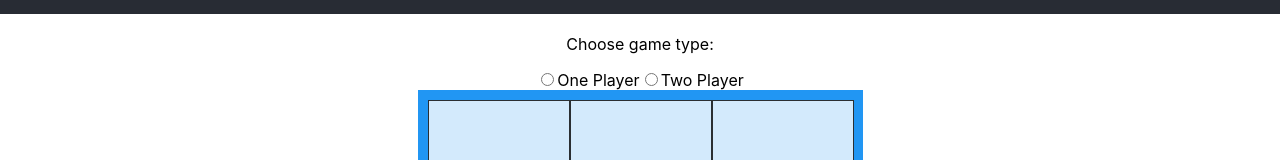
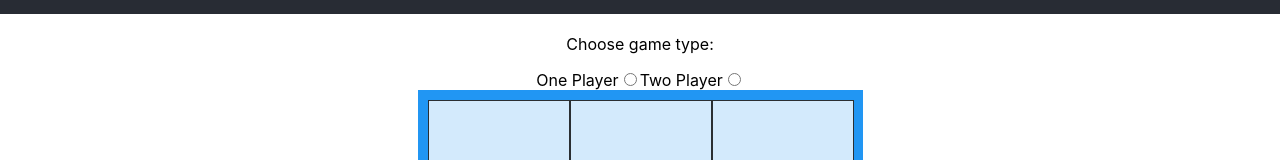
Before and after one commit to AVSheard/noughts-and-crosses, a React (Create React App) app: page / in a window 1280 px wide. Shown: the part 126-286 px from the top of the page. Built offline with nearby package versions, Linux system fonts and the light colour scheme.

Commit message:
AItoggle given functionality to change value of a boolean in enOfGameInfo

```diff
--- a/src/components/AIToggle.jsx
+++ b/src/components/AIToggle.jsx
@@ -1,23 +1,38 @@
 import React, { Component } from "react";
+import { observer } from "mobx-react";
+import { endOfGameInfo } from "../stores/endOfGameInfo";
 
-export default class AIToggle extends Component {
+export default observer(
+	class AIToggle extends Component {
+		handleClick = (bool) => {
+			endOfGameInfo.AIOn = bool;
+			console.log(endOfGameInfo.AIOn);
+		};
+
 		render() {
 			return (
 				<form>
 					<p>Choose game type:</p>
+					<label>One Player</label>
 					<input
 						type="radio"
 						id="onePlayer"
 						name="gameType"
-					value="onePlayer"></input>
-				<label for="onePlayer">One Player</label>
+						value="onePlayer"
+						onClick={() => {
+							this.handleClick(true);
+						}}></input>
+					<label>Two Player</label>
 					<input
 						type="radio"
 						id="twoPlayer"
 						name="gameType"
-					value="twoPlayer"></input>
-				<label for="twoPlayer">Two Player</label>
+						value="twoPlayer"
+						onClick={() => {
+							this.handleClick(false);
+						}}></input>
 				</form>
 			);
 		}
 	}
+);
--- a/src/stores/endOfGameInfo.js
+++ b/src/stores/endOfGameInfo.js
@@ -5,6 +5,7 @@ export class EndOfGameInfo {
 		this.inPlay = true;
 		this.winner = "";
 		this.turns = 0;
+		this.AIOn = true;
 	}
 }
 
```
Lines whose indentation alone changed are shown as unchanged.
